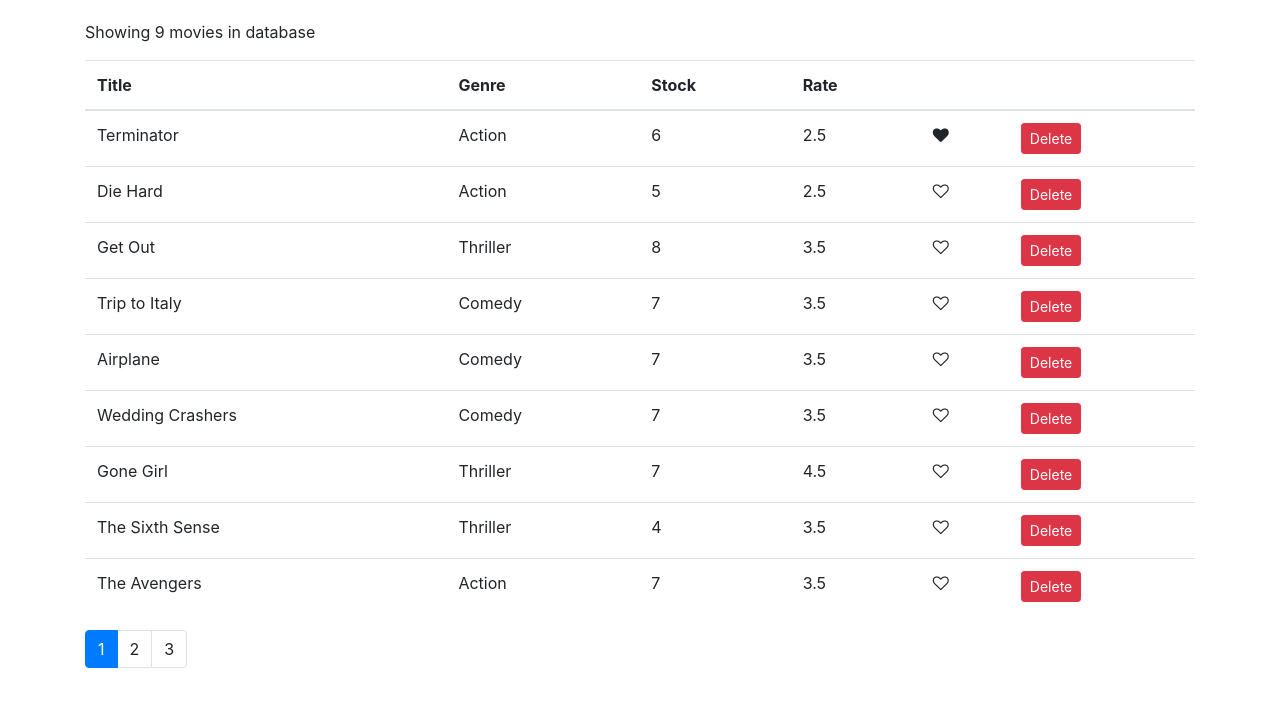
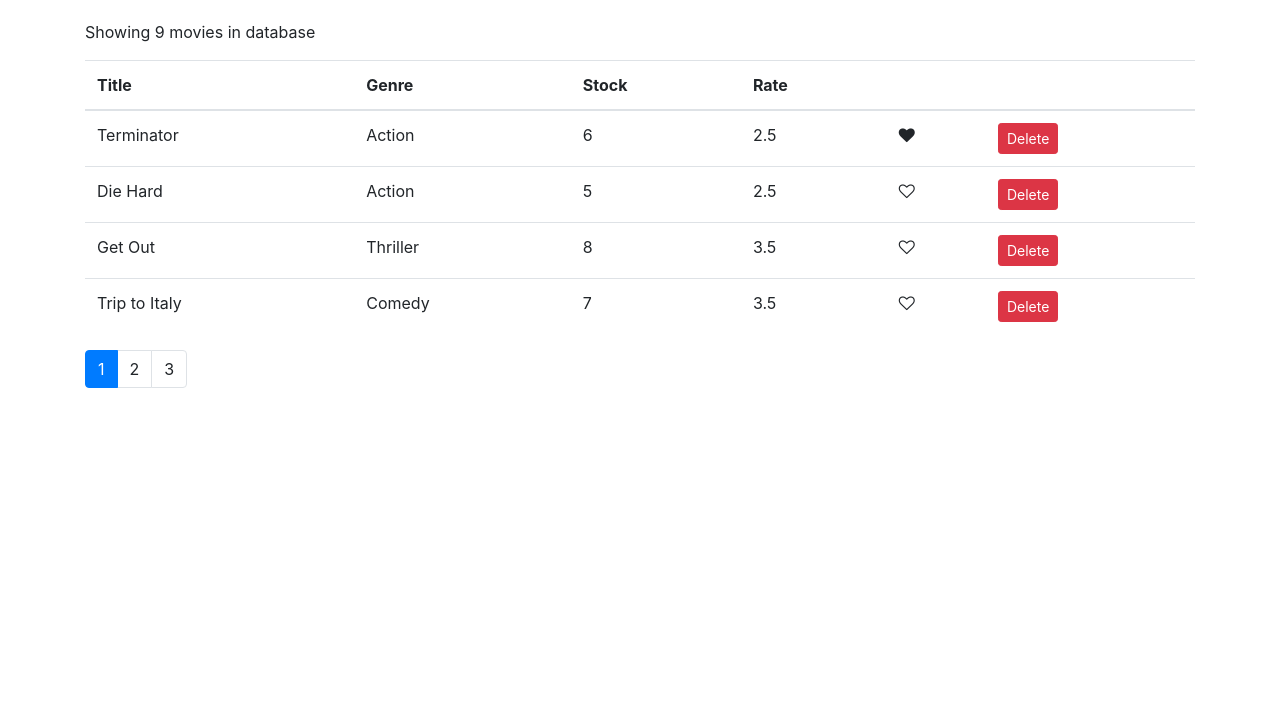
Before and after one commit to carotkut94/VideoStack, a React (Create React App) app: page / in a window 1280 px wide. Shown: the top 706 px of the page. Built offline with nearby package versions, Linux system fonts and the light colour scheme.

Commit message:
Paination completed, with PropType checking

```diff
--- a/package.json
+++ b/package.json
@@ -6,6 +6,7 @@
     "bootstrap": "^4.1.1",
     "font-awesome": "^4.7.0",
     "lodash": "^4.17.10",
+    "prop-types": "^15.6.2",
     "react": "^16.8.1",
     "react-dom": "^16.8.1",
     "react-scripts": "2.1.3"
--- a/src/components/movies.jsx
+++ b/src/components/movies.jsx
@@ -2,6 +2,7 @@ import React, { Component } from "react";
 import { getMovies } from "../services/fakeMovieService";
 import Like from "../components/common/like";
 import Pagination from "../components/common/pagination";
+import { paginate } from "../utils/paginate";
 
 class Movies extends Component {
   state = {
@@ -30,8 +31,9 @@ class Movies extends Component {
   render() {
     const { length: count } = this.state.movies;
     const { pageSize, currentPage } = this.state;
+
     if (count === 0) return <p>There are no movies in database</p>;
-
+    const listMovies = paginate(this.state.movies, currentPage, pageSize);
     return (
       <React.Fragment>
         <p>Showing {count} movies in database</p>
@@ -47,7 +49,7 @@ class Movies extends Component {
             </tr>
           </thead>
           <tbody>
-            {this.state.movies.map(movie => (
+            {listMovies.map(movie => (
               <tr key={movie._id}>
                 <td>{movie.title}</td>
                 <td>{movie.genre.name}</td>
--- /dev/null
+++ b/src/utils/paginate.js
@@ -0,0 +1,9 @@
+import _ from "lodash";
+
+export function paginate(items, pageNumber, pageSize) {
+  const startIndex = (pageNumber - 1) * pageSize;
+  return _(items)
+    .slice(startIndex)
+    .take(pageSize)
+    .value();
+}
```
Also changed, not shown: src/components/common/pagination.jsx (+8 -0 lines), 1 other file (tests, documents, lock files or other folders).
